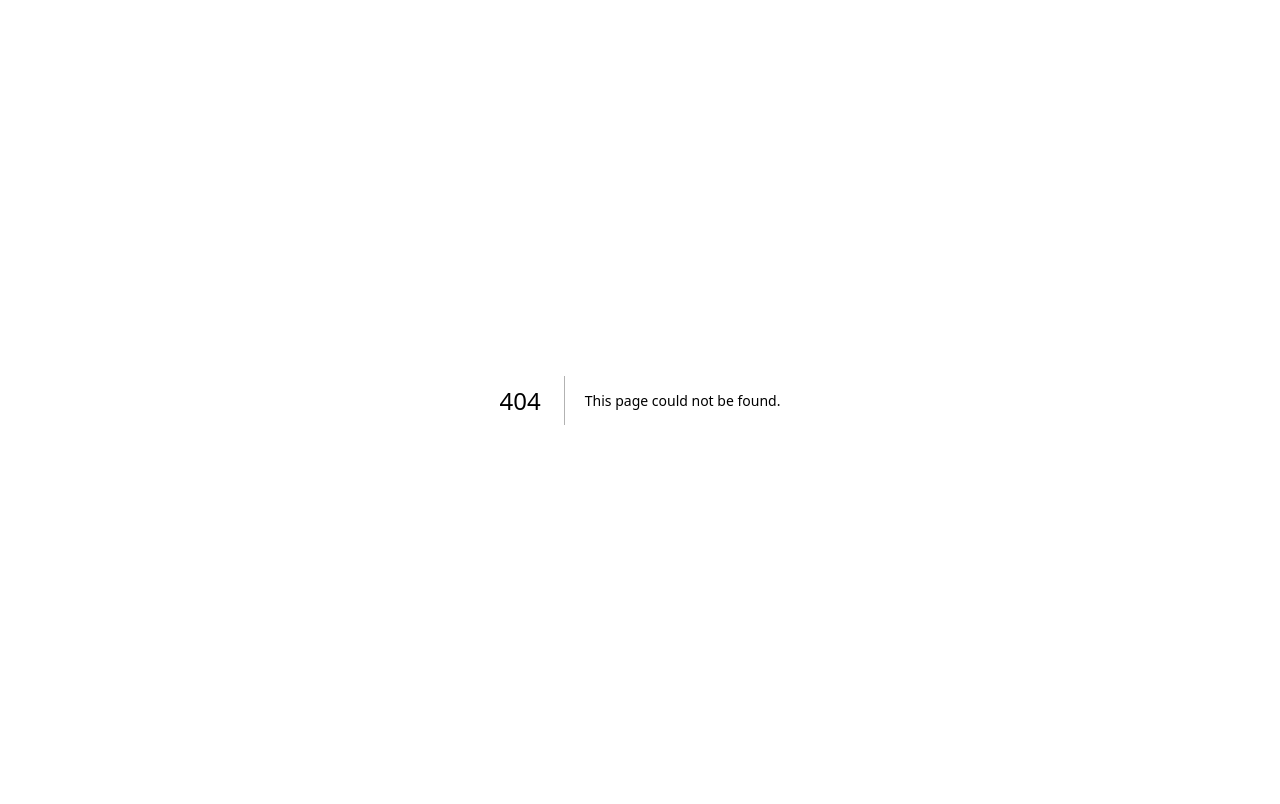
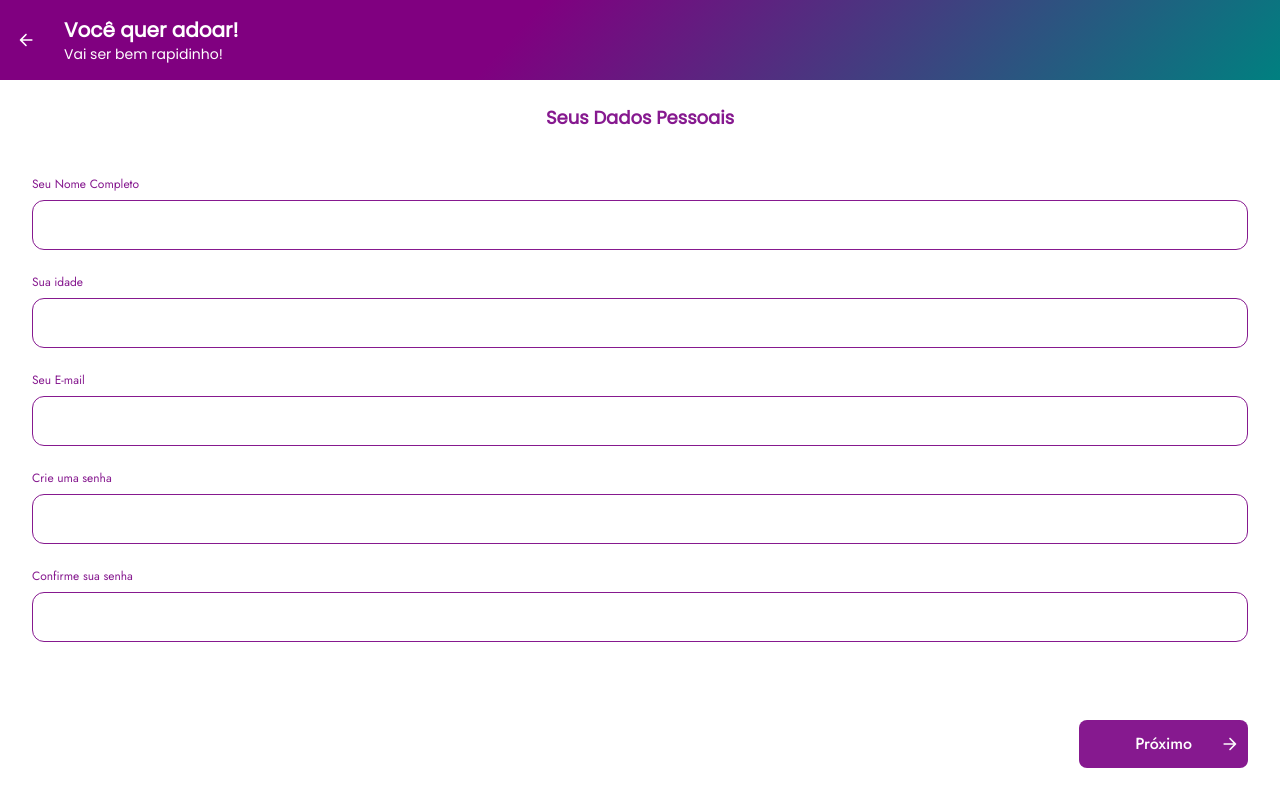
Before and after one commit to mateusmoov/busquePet, a Next.js app: page /dadospessoaisadotante in a window 1280 px wide. Before the commit this address had no page. Built offline with nearby package versions, Linux system fonts and the light colour scheme.

Commit message:
feat: finish person data to adopter

```diff
--- /dev/null
+++ b/src/app/dadospessoaisadotante/page.tsx
@@ -0,0 +1,49 @@
+import { Header, Button, Section, Input } from "../components";
+
+const PersonDataAdopter = () => {
+  return (
+    <>
+      <Header variant="adopter" icon>
+        <div className="flex flex-col gap-x-2 ml-7 py-4">
+          <span className="font-header text-white text-xl font-semibold">
+            Você quer adoar!
+          </span>
+          <span className="font-header text-white text-sm">
+            Vai ser bem rapidinho!
+          </span>
+        </div>
+      </Header>
+      <main>
+        <Section>
+          <div className="flex min-h-[calc(100vh_-_10rem)] flex-col">
+            <span className="mb-11 mt-6 font-header text-fuchsia-800 font-semibold text-lg flex justify-center">
+              Seus Dados Pessoais
+            </span>
+            <div className="flex flex-col gap-y-5">
+              <Input label="Seu Nome Completo" type="text" variant="donor" />
+              <Input label="Sua idade" type="number" variant="donor" />
+              <Input label="Seu E-mail" type="email" variant="donor" />
+              <Input label="Crie uma senha" type="password" variant="donor" />
+              <Input
+                label="Confirme sua senha"
+                type="password"
+                variant="donor"
+              />
+            </div>
+          </div>
+          <div className="flex justify-end mb-9">
+            <Button
+              variant="filled"
+              icon="arrowRight"
+              className="bg-fuchsia-800 flex px-14 py-3 items-center font-medium text-white"
+            >
+              Próximo
+            </Button>
+          </div>
+        </Section>
+      </main>
+    </>
+  );
+};
+
+export default PersonDataAdopter;
```
